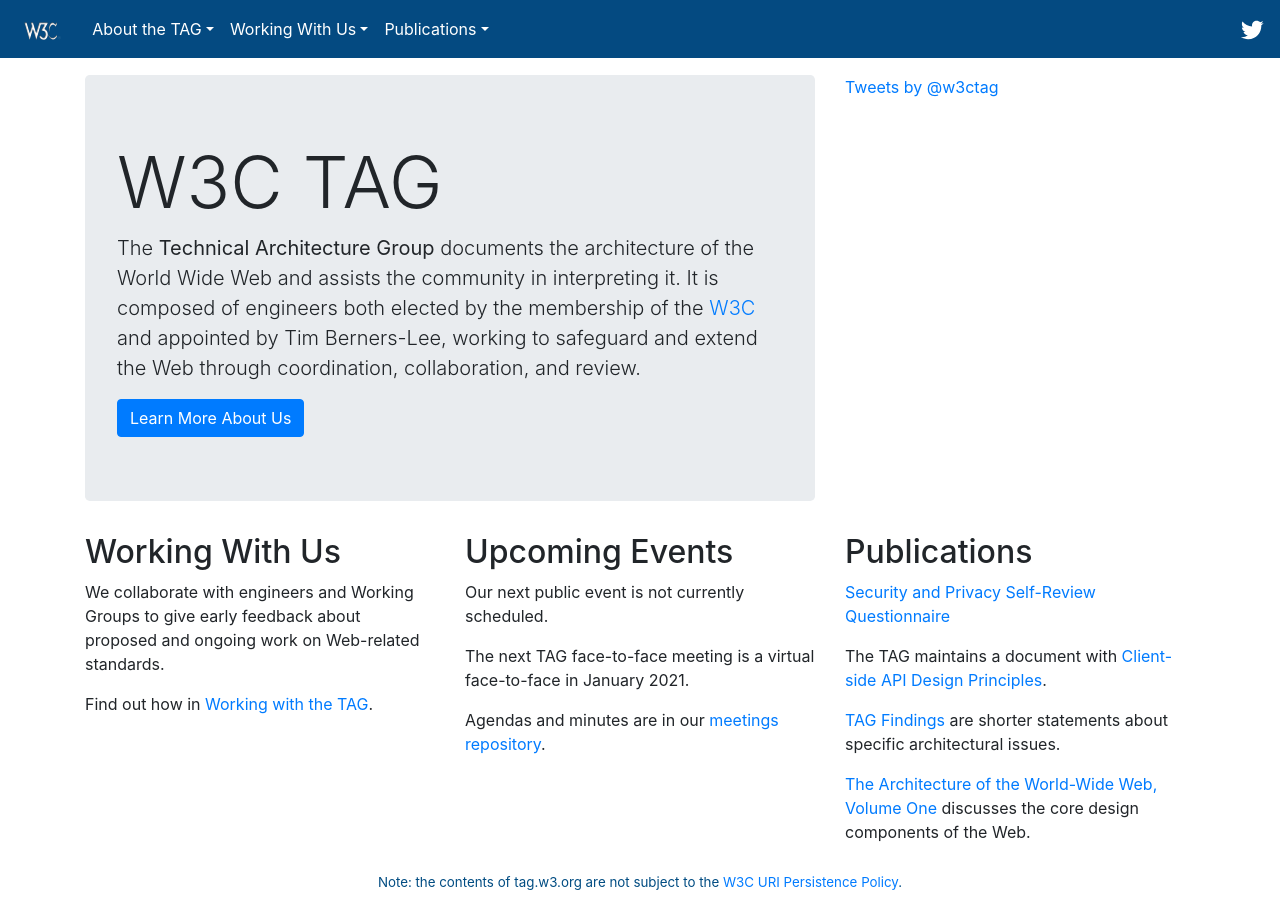
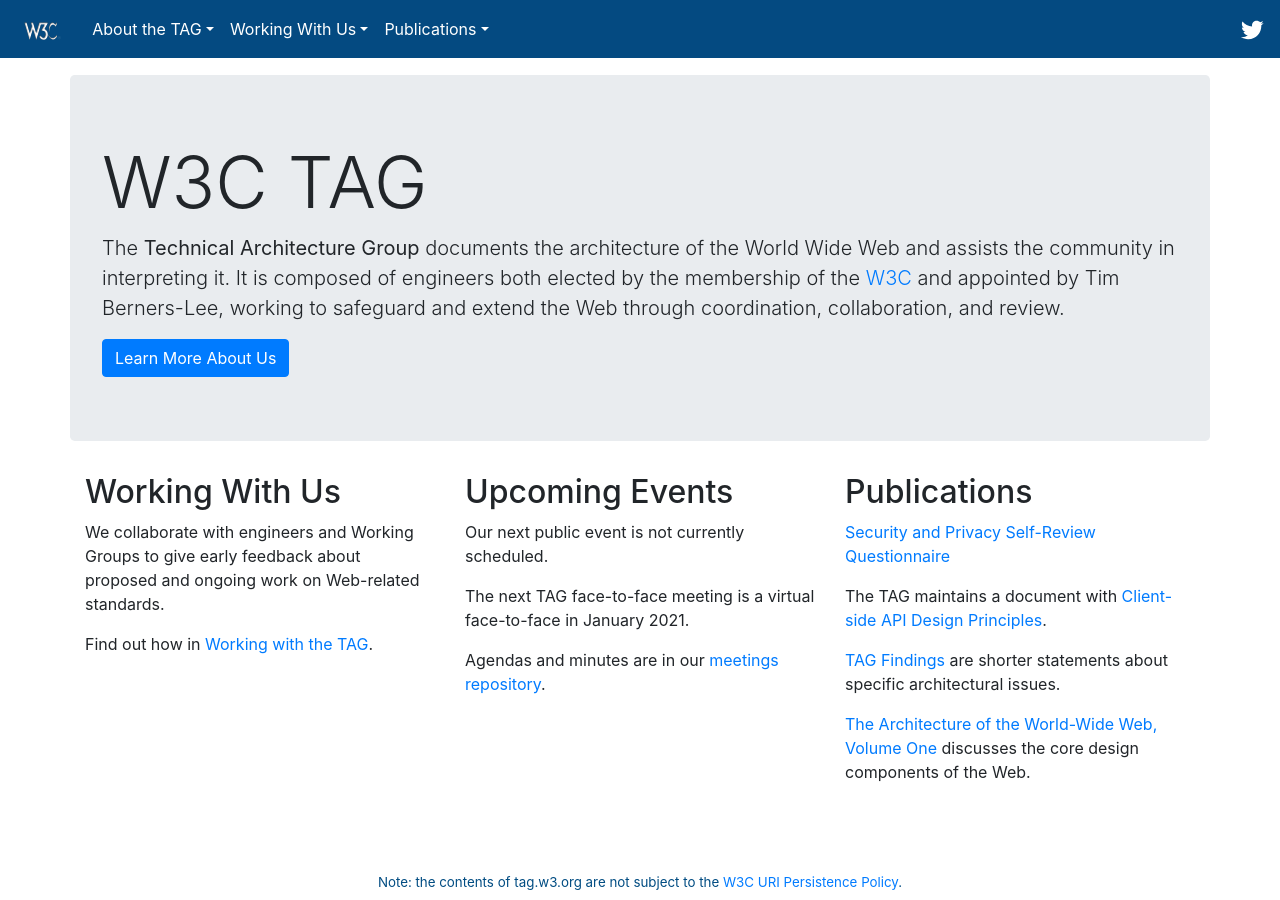
Before and after one commit to w3ctag/tag.w3.org, a Jekyll site: the page built from index.md, in a window 1280 px wide. Built offline with Jekyll 4.4.1, drawn with Linux system fonts in a browser that asks for light colours; nearby versions of some CDN libraries; library files that are not in the unit come from our copies; comment, search, counter and statistics services are not loaded.

Commit message:
Remove twitter feed

```diff
--- a/_includes/banner.html
+++ b/_includes/banner.html
@@ -1,6 +1,4 @@
 <div class="row">
-
-  <div class="col-md-8">
   <div class="jumbotron">
   <h1 class="display-3">W3C TAG</h1>
 
@@ -10,8 +8,3 @@
   <a class="btn btn-primary" href="https://www.w3.org/2001/tag/" role="button">Learn More About Us</a>
   </div>
 </div>
-
-  <div class="col-md-4 hidden-sm hidden-xs">
-    <a class="twitter-timeline" data-dnt="true" href="https://twitter.com/w3ctag" data-widget-id="689315588313714689" data-chrome="nofooter noborders" data-tweet-limit="1">Tweets by @w3ctag</a> <script>!function(d,s,id){var js,fjs=d.getElementsByTagName(s)[0],p=/^http:/.test(d.location)?'http':'https';if(!d.getElementById(id)){js=d.createElement(s);js.id=id;js.src=p+"://platform.twitter.com/widgets.js";fjs.parentNode.insertBefore(js,fjs);}}(document,"script","twitter-wjs");</script>
-  </div>
-</div>
--- a/index.md
+++ b/index.md
@@ -2,9 +2,6 @@
 layout: front
 title: W3C Technical Architecture Group
 ---
-
-
-
 
 <div class="row">
 <div class="col-sm-4">
```
Lines whose indentation alone changed are shown as unchanged.
